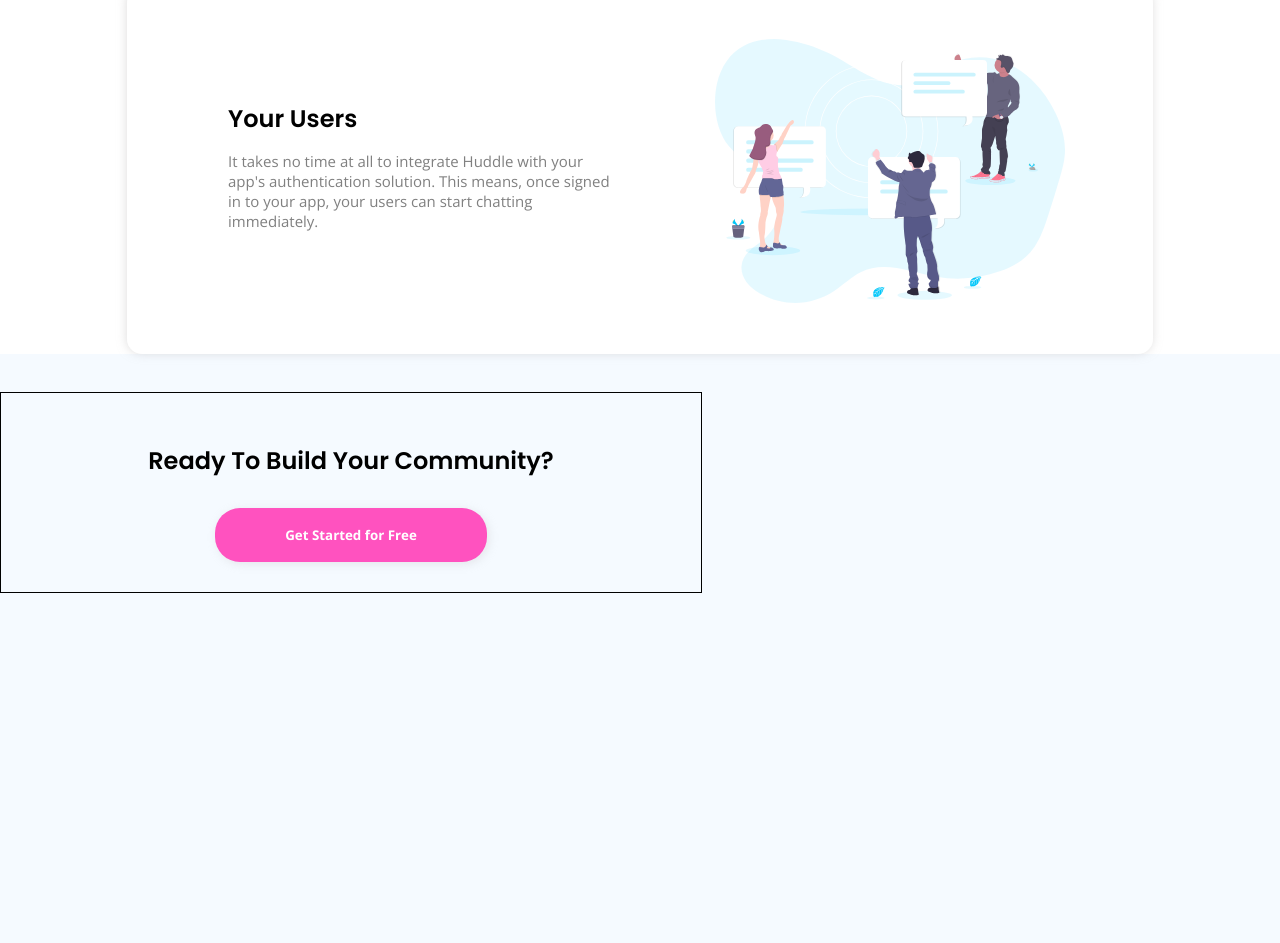
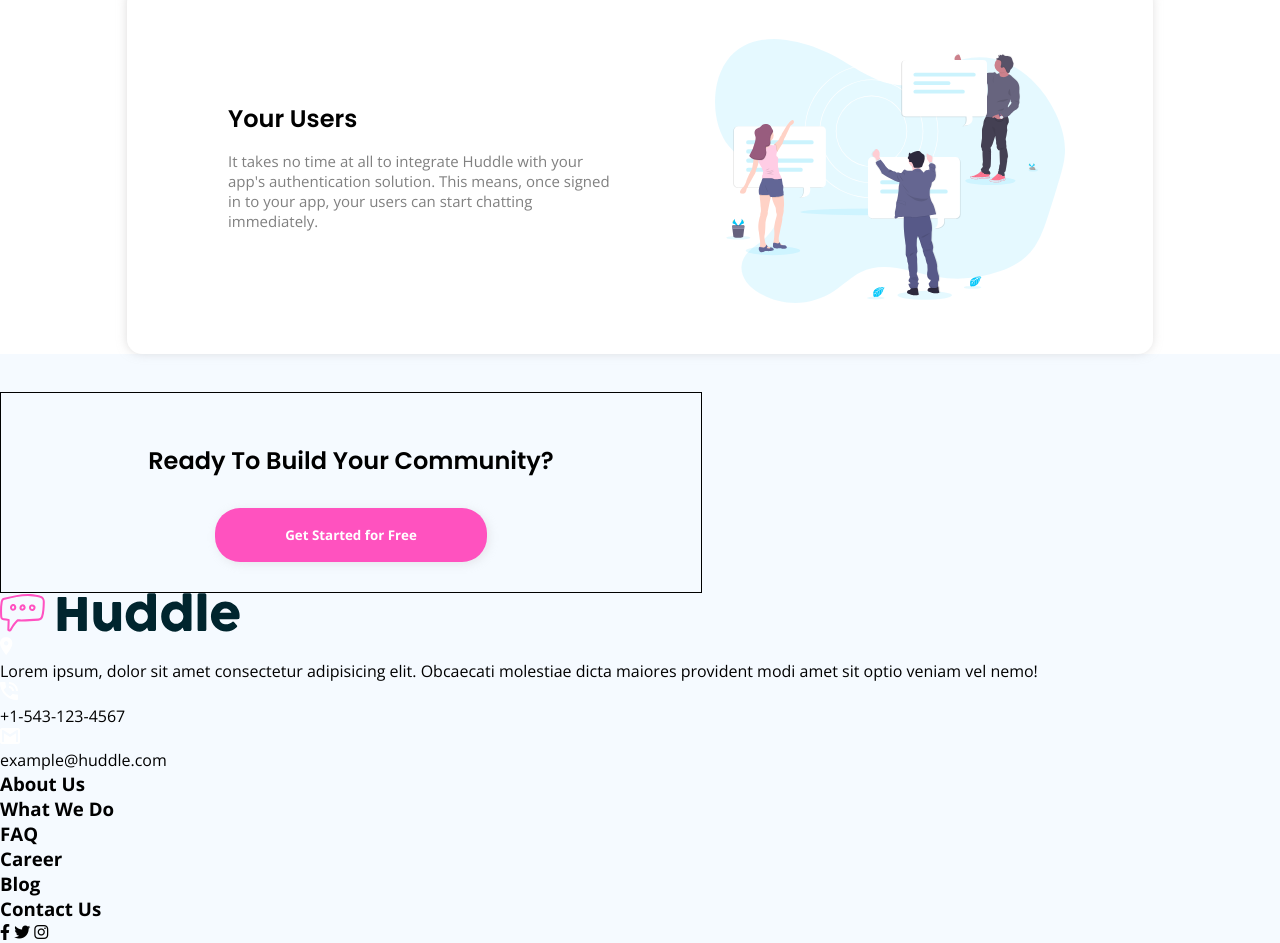
Before and after one commit to Henshaw-knight/Zuri-Huddle-responsive-landing-page, a plain HTML site: page index.html in a window 1280 px wide. Shown: the part 1442-2385 px from the top of the page. Before the commit the page ends 2035 px from the top, so only its background shows below. Drawn offline with nearby package versions, Linux system fonts and the light colour scheme.

Commit message:
Work on footer, add icons

```diff
--- a/index.html
+++ b/index.html
@@ -13,6 +13,8 @@
     <link rel="preconnect" href="https://fonts.googleapis.com">
     <link rel="preconnect" href="https://fonts.gstatic.com" crossorigin>
     <link href="https://fonts.googleapis.com/css2?family=Open+Sans:wght@400;700&display=swap" rel="stylesheet">
+    <!-- <link rel="stylesheet" href="https://cdnjs.cloudflare.com/ajax/libs/font-awesome/6.1.1/css/all.min.css"> -->
+    <link rel="stylesheet" href="https://cdnjs.cloudflare.com/ajax/libs/font-awesome/6.1.1/css/all.css">
 </head>
 
 <body>
@@ -81,7 +83,41 @@
         </div>
 
         <div>
+            <img class="footer-logo" src="images/logo.svg" alt="logo">
 
+            <div class="location">
+            <img src="images/icon-location.svg" alt="location">
+            <p>Lorem ipsum, dolor sit amet consectetur adipisicing elit.
+                Obcaecati molestiae dicta maiores provident modi amet sit optio veniam vel nemo!</p>
+            </div>
+
+            <div class="phone">
+                <img src="images/icon-phone.svg" alt="phone">
+                <p>+1-543-123-4567</p>
+            </div>
+
+            <div class="email">
+                <img src="images/icon-email.svg" alt="email">
+                <p>example@huddle.com</p>
+            </div>
+        </div>
+
+        <div>
+            <h3>About Us</h3>
+            <h3>What We Do</h3>
+            <h3>FAQ</h3>
+        </div>
+
+        <div>
+            <h3>Career</h3>
+            <h3>Blog</h3>
+            <h3>Contact Us</h3>
+        </div>
+
+        <div class="footer-socials">
+            <i class="fa-brands fa-facebook-f"></i>
+            <i class="fa-brands fa-twitter"></i>
+            <i class="fa-brands fa-instagram"></i>
         </div>
 
     </footer>
```
